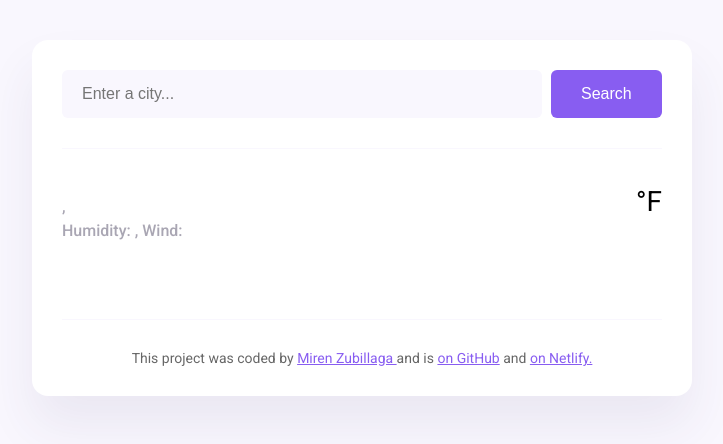
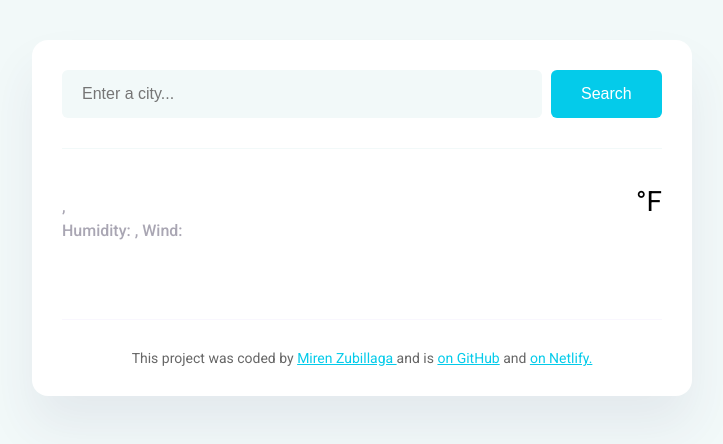
Before and after one commit to mazubillaga/mz-weather-app, a plain HTML site: page index.html in a window 1280 px wide. Shown: the whole page, without its empty margins (278-1001 px from the left). Drawn offline with nearby package versions, Linux system fonts and the light colour scheme; no server answers.

Commit message:
updated CSS colors

```diff
--- a/src/index.css
+++ b/src/index.css
@@ -1,9 +1,9 @@
 body {
-  background-color: #f9f7fe;
+  background-color: #f2f9f9;
   font-family: "Roboto", sans-serif;
 }
 a {
-  color: #885df1;
+  color: #04cbea;
 }
 
 .weather-app {
@@ -15,12 +15,12 @@ a {
   padding: 30px;
 }
 header {
-  border-bottom: 1px solid #f9f7fe;
+  border-bottom: 1px solid #f2f9f9;
   padding: 0 0 30px 0;
 }
 
 .search-form-input {
-  background-color: #f9f7fe;
+  background-color: #f2f9f9;
   border: none;
   border-radius: 6px;
   width: 80%;
@@ -29,7 +29,7 @@ header {
 }
 
 .search-form-button {
-  background: #885df1;
+  background: #04cbea;
   padding: 15px 30px;
   border: none;
   font-size: 16px;
```
